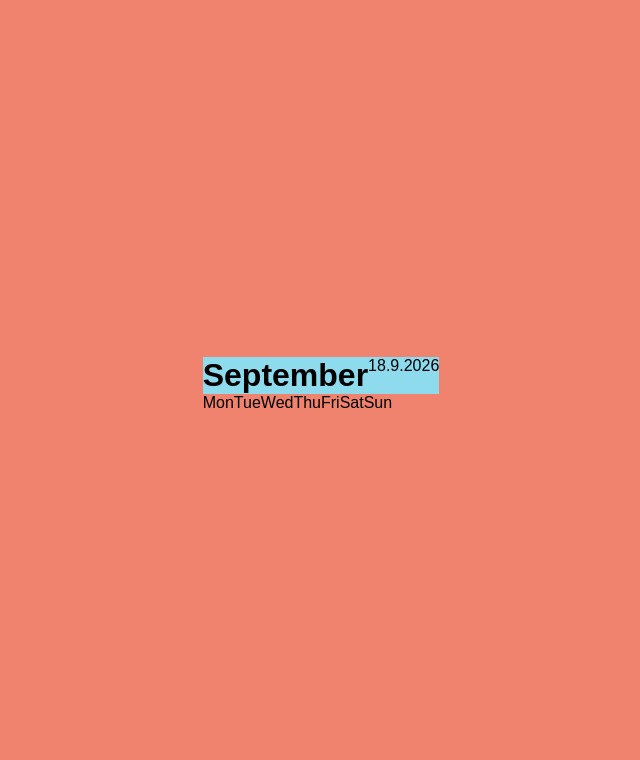
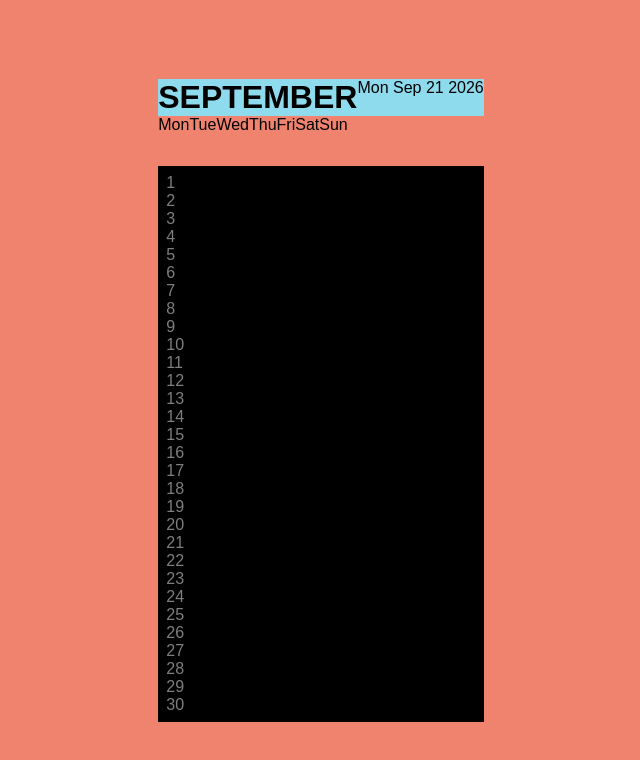
Before and after one commit to PePeMikko/Month-Calendar, a plain HTML site: page index.html in a window 1280 px wide. Shown: the whole page, without its empty margins (319-959 px from the left). Drawn offline with Linux system fonts and the light colour scheme.

Commit message:
JavaScript osio ja pikku html lisäys

```diff
--- a/index.html
+++ b/index.html
@@ -9,10 +9,10 @@
   <div class="container">
     <div class="calender">
       <div class="month">
-        <h1>September</h1>
+        <h1></h1>
         <br>
         <div class="date">
-          <p>18.9.2026</p>
+          <p></p>
           <br>
         </div>
       </div>
@@ -25,7 +25,7 @@
         <div>Sat</div>
         <div>Sun</div>
       </div>
-
+      <div class="days"></div>
     </div>
   </div>
   <script src="index.js"></script>
--- a/index.js
+++ b/index.js
@@ -0,0 +1,35 @@
+const monthH1 = document.querySelector(".month h1");
+const dateP = document.querySelector(".date p");
+const daysQS = document.querySelector(".days");
+
+const month = new Date()
+const monthName = {
+    month: "long"
+}
+const date = new Date()
+const dateOptions = {
+    weekday: "short",
+    month: "short",
+    day: "numeric",
+    year: "numeric"
+}
+
+const firstDay = new Date(date.getFullYear(), date.getMonth(), 1).getDay();
+const lastDay = new Date(date.getFullYear(), date.getMonth() + 1, 0).getDate()
+
+let days = "";
+const today = date.getDate()
+
+for (let days = 0; days < firstDay; days++)  {
+    daysQS.innerHTML += `<div class="empty"></div>`
+}   for (let days = 1; days <= lastDay; days++) {
+    if (days === today) {
+        daysQS.innerHTML += `<div class="active">${days}</div>`
+    } else {
+        daysQS.innerHTML += `<div>${days}</div>`
+    }
+}
+
+
+dateP.textContent = date.toLocaleString('en-US', dateOptions).replaceAll(",","");
+monthH1.textContent = month.toLocaleString('en-US', monthName).toUpperCase();
```
